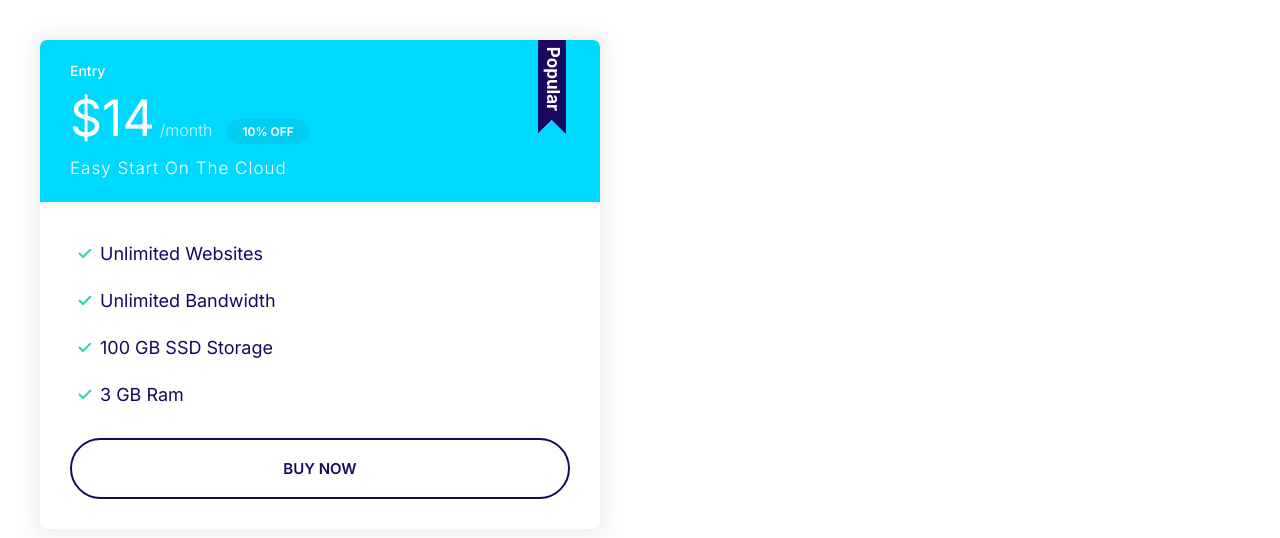
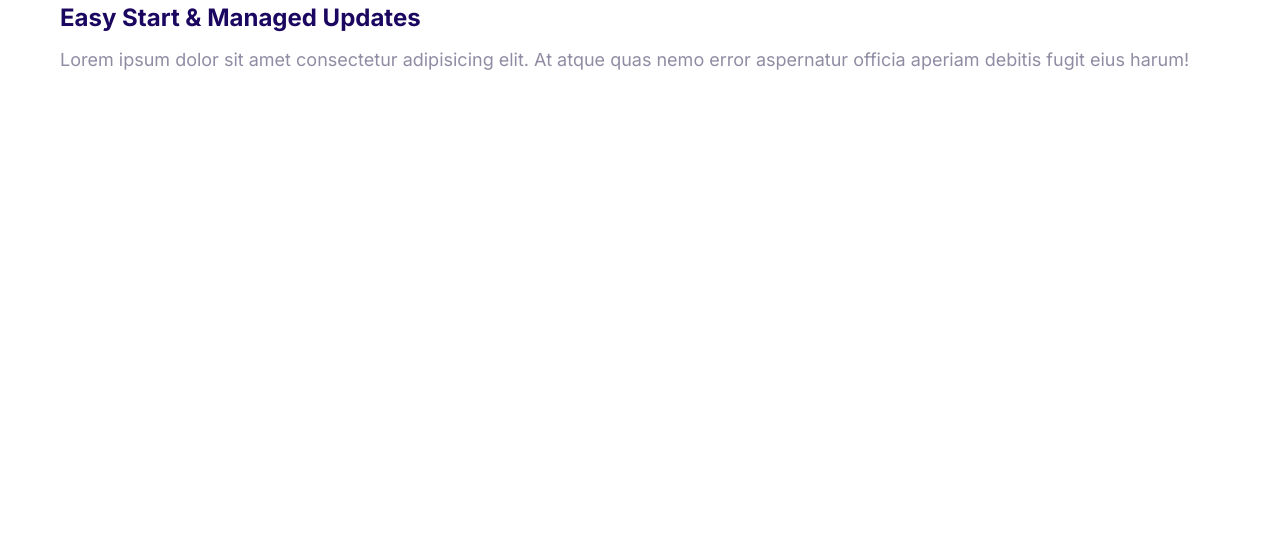
Before and after one commit to Aadil4u/Aadily, a plain HTML site: page index.html in a window 1280 px wide. Drawn offline with Linux system fonts and the light colour scheme.

Commit message:
created media components

```diff
--- a/css/styles.css
+++ b/css/styles.css
@@ -365,3 +365,20 @@ a {
     font-size: 1.7rem;
   }
 }
+
+/* Media Components */
+.media {
+  display: flex;
+}
+
+.media__title {
+  margin-top: 0;
+}
+
+.media__body {
+  margin: 0 2rem;
+}
+
+.media__image {
+  margin-top: 1rem;
+}
--- a/index.html
+++ b/index.html
@@ -14,26 +14,18 @@
     <title>Document</title>
   </head>
   <body>
-    <div style="width: 50%; padding: 4rem">
-      <div class="plan plan--popular">
-        <div class="card card--secondary">
-          <header class="card__header">
-            <h3 class="plan__name">Entry</h3>
-            <span class="plan__price">$14</span>
-            <span class="plan__billing-cycle">/month</span>
-            <span class="badge badge--secondary badge--small">10% OFF</span>
-            <span class="plan__description">Easy Start On The Cloud</span>
-          </header>
-          <div class="card__body">
-            <ul class="list list--tick">
-              <li class="list__item">Unlimited Websites</li>
-              <li class="list__item">Unlimited Bandwidth</li>
-              <li class="list__item">100 GB SSD Storage</li>
-              <li class="list__item">3 GB Ram</li>
-            </ul>
-            <button class="btn btn--outline btn--block">Buy Now</button>
-          </div>
-        </div>
+    <div class="media">
+      <div class="media__image">
+        <svg class="icon icon--primary">
+          <use xlink:href="images/sprite.svg#snap"></use>
+        </svg>
+      </div>
+      <div class="media__body">
+        <h3 class="media__title">Easy Start & Managed Updates</h3>
+        <p>
+          Lorem ipsum dolor sit amet consectetur adipisicing elit. At atque quas
+          nemo error aspernatur officia aperiam debitis fugit eius harum!
+        </p>
       </div>
     </div>
   </body>
```
Also changed, not shown: components/media_components.html (added, +14 -0 lines).
